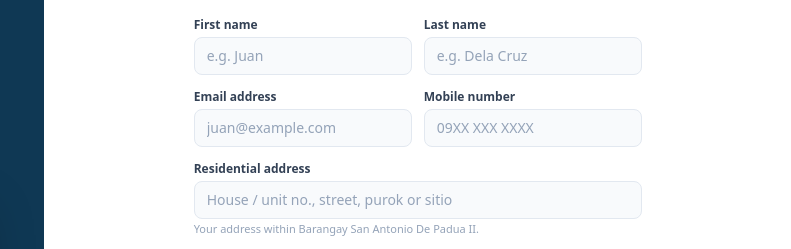
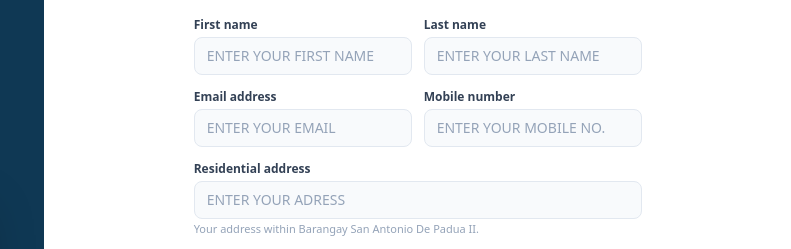
Before and after one commit to joetykespanticvt-png/CAPS, a plain HTML site: page register.html in a window 1280 px wide. Shown: the part 212-461 px from the top of the page, 489-1280 px from the left. Drawn offline with nearby package versions, Linux system fonts and the light colour scheme.

Commit message:
NAPALITAN KO NA YUNG MGA PLACE HOLDER

```diff
--- a/register.html
+++ b/register.html
@@ -83,28 +83,28 @@
           <div class="grid grid-cols-1 sm:grid-cols-2 gap-3">
             <div>
               <label class="block text-xs font-semibold text-slate-700 mb-1">First name</label>
-              <input type="text" id="reg-firstname" required placeholder="e.g. Juan" class="w-full px-3 py-2 bg-slate-50 border border-slate-200 rounded-lg text-sm text-slate-800 placeholder-slate-400 focus:outline-none focus:ring-2 focus:ring-sky-500 focus:bg-white transition" />
+              <input type="text" id="reg-firstname" required placeholder="ENTER YOUR FIRST NAME" class="w-full px-3 py-2 bg-slate-50 border border-slate-200 rounded-lg text-sm text-slate-800 placeholder-slate-400 focus:outline-none focus:ring-2 focus:ring-sky-500 focus:bg-white transition" />
             </div>
             <div>
               <label class="block text-xs font-semibold text-slate-700 mb-1">Last name</label>
-              <input type="text" id="reg-lastname" required placeholder="e.g. Dela Cruz" class="w-full px-3 py-2 bg-slate-50 border border-slate-200 rounded-lg text-sm text-slate-800 placeholder-slate-400 focus:outline-none focus:ring-2 focus:ring-sky-500 focus:bg-white transition" />
+              <input type="text" id="reg-lastname" required placeholder="ENTER YOUR LAST NAME" class="w-full px-3 py-2 bg-slate-50 border border-slate-200 rounded-lg text-sm text-slate-800 placeholder-slate-400 focus:outline-none focus:ring-2 focus:ring-sky-500 focus:bg-white transition" />
             </div>
           </div>
 
           <div class="grid grid-cols-1 sm:grid-cols-2 gap-3">
             <div>
               <label class="block text-xs font-semibold text-slate-700 mb-1">Email address</label>
-              <input type="email" id="reg-email" required placeholder="juan@example.com" class="w-full px-3 py-2 bg-slate-50 border border-slate-200 rounded-lg text-sm text-slate-800 placeholder-slate-400 focus:outline-none focus:ring-2 focus:ring-sky-500 focus:bg-white transition" />
+              <input type="email" id="reg-email" required placeholder="ENTER YOUR EMAIL" class="w-full px-3 py-2 bg-slate-50 border border-slate-200 rounded-lg text-sm text-slate-800 placeholder-slate-400 focus:outline-none focus:ring-2 focus:ring-sky-500 focus:bg-white transition" />
             </div>
             <div>
               <label class="block text-xs font-semibold text-slate-700 mb-1">Mobile number</label>
-              <input type="tel" required placeholder="09XX XXX XXXX" class="w-full px-3 py-2 bg-slate-50 border border-slate-200 rounded-lg text-sm text-slate-800 placeholder-slate-400 focus:outline-none focus:ring-2 focus:ring-sky-500 focus:bg-white transition" />
+              <input type="tel" required placeholder="ENTER YOUR MOBILE NO." class="w-full px-3 py-2 bg-slate-50 border border-slate-200 rounded-lg text-sm text-slate-800 placeholder-slate-400 focus:outline-none focus:ring-2 focus:ring-sky-500 focus:bg-white transition" />
             </div>
           </div>
 
           <div>
             <label class="block text-xs font-semibold text-slate-700 mb-1">Residential address</label>
-            <input type="text" required placeholder="House / unit no., street, purok or sitio" class="w-full px-3 py-2 bg-slate-50 border border-slate-200 rounded-lg text-sm text-slate-800 placeholder-slate-400 focus:outline-none focus:ring-2 focus:ring-sky-500 focus:bg-white transition" />
+            <input type="text" required placeholder="ENTER YOUR ADRESS" class="w-full px-3 py-2 bg-slate-50 border border-slate-200 rounded-lg text-sm text-slate-800 placeholder-slate-400 focus:outline-none focus:ring-2 focus:ring-sky-500 focus:bg-white transition" />
             <p class="text-[11px] text-slate-400 mt-0.5">Your address within Barangay San Antonio De Padua II.</p>
           </div>
 
```
